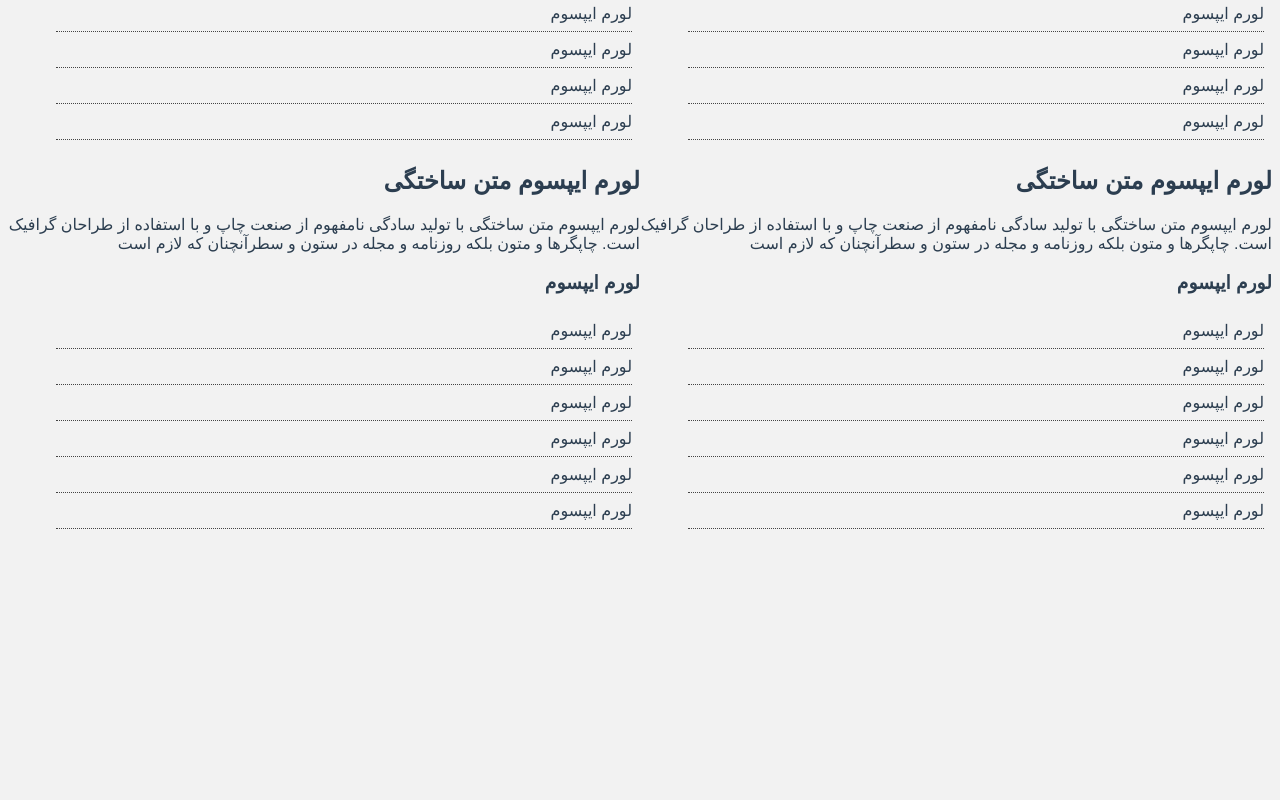
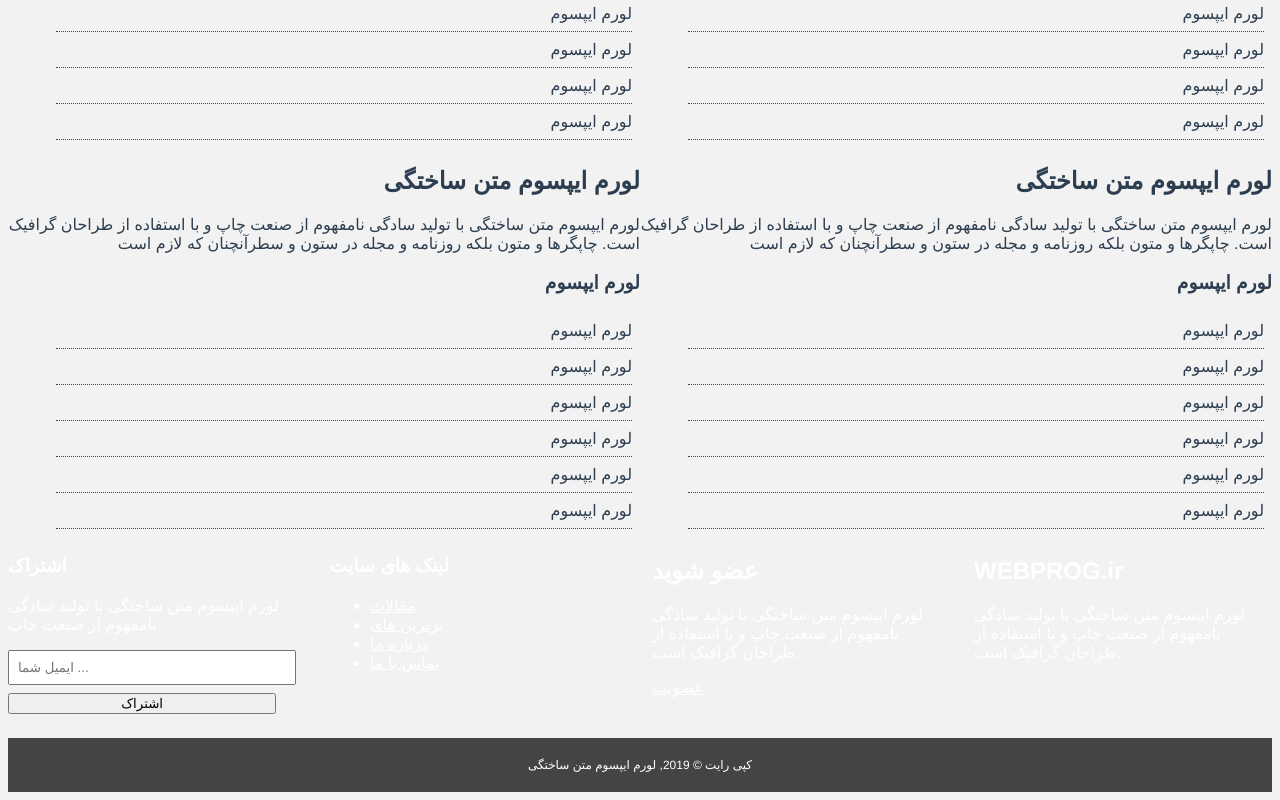
Before and after one commit to NeginSal/landing-page-with-Vue, a Vue app: page / in a window 1280 px wide. Shown: the part 1349-2149 px from the top of the page. Before the commit the page ends 1894 px from the top, so only its background shows below. Built offline with nearby package versions, Linux system fonts and the light colour scheme.

Commit message:
add footer

```diff
--- a/src/App.vue
+++ b/src/App.vue
@@ -1,14 +1,17 @@
 <template>
 <Navbar/>
  <router-view />
+ <Footer/>
 </template>
 
 <script>
+import Footer from './components/Footer.vue';
 import Navbar from './components/Navbar.vue'
 
 export default {
   components: {
-    Navbar
+    Navbar,
+    Footer
   },
 };
 </script>
--- /dev/null
+++ b/src/components/Footer.vue
@@ -0,0 +1,93 @@
+<template>
+   <footer id="main-footer" class="py-2">
+      <div class="container footer-container">
+        <div>
+          <h3>اشتراک</h3>
+          <p>لورم ایپسوم متن ساختگی با تولید سادگی نامفهوم از صنعت چاپ .</p>
+          <form>
+            <input type="email" placeholder="ایمیل شما ..." />
+            <input type="submit" value="اشتراک" class="btn btn-primary" />
+          </form>
+        </div>
+
+        <div>
+          <h3>لینک های سایت</h3>
+          <ul class="list">
+            <li><a href="#"> مقالات </a></li>
+            <li><a href="#"> برترین های </a></li>
+            <li><a href="#"> درباره ما </a></li>
+            <li><a href="#"> تماس با ما</a></li>
+          </ul>
+        </div>
+
+        <div>
+          <h2>عضو شوید</h2>
+          <p>
+            لورم ایپسوم متن ساختگی با تولید سادگی نامفهوم از صنعت چاپ و با
+            استفاده از طراحان گرافیک است.
+          </p>
+          <a href="#" class="btn btn-secondary"> عضویت </a>
+        </div>
+
+        <div>
+          <h2 class="logo"><span class="text-primary">WEBPROG</span>.ir</h2>
+          <p>
+            لورم ایپسوم متن ساختگی با تولید سادگی نامفهوم از صنعت چاپ و با
+            استفاده از طراحان گرافیک است.
+          </p>
+        </div>
+
+        <div>
+          <p>
+            کپی رایت  &copy; 2019, لورم ایپسوم متن ساختگی
+          </p>
+        </div>
+      </div>
+    </footer>
+
+</template>
+
+<script>
+export default {
+
+}
+</script>
+
+<style scoped>
+#main-footer {
+  background: var(--dark-color);
+  color: #fff;
+}
+
+#main-footer a {
+  color: #fff;
+}
+
+#main-footer .footer-container {
+  display: grid;
+  grid-template-columns: repeat(4, 1fr);
+  grid-gap: 1.5rem;
+}
+
+#main-footer .footer-container div:last-child {
+  background: #444;
+  grid-column: 1 / span 4;
+  padding: .5rem;
+  font-size: 0.75rem;
+}
+
+#main-footer .footer-container div:last-child p{
+  text-align: center;
+}
+
+#main-footer .footer-container input[type='email'] {
+  width: 90%;
+  padding: 0.5rem;
+  margin-bottom: 0.5rem;
+}
+
+#main-footer .footer-container input[type='submit'] {
+  width: 90%;
+}
+
+</style>
```
